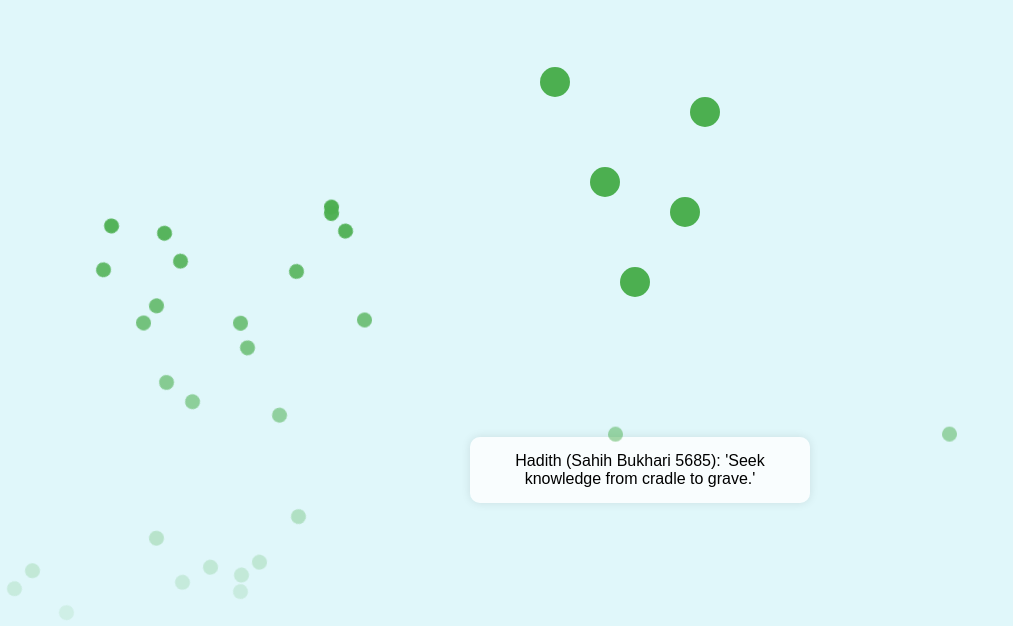
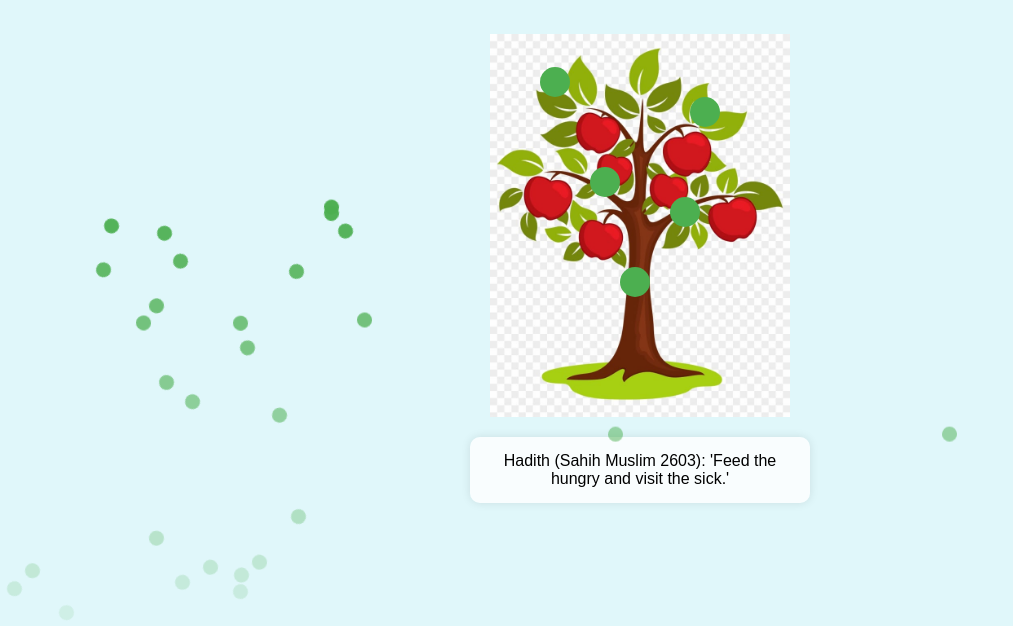
Before and after one commit to meriembenachit14/tree-of-blessings, a plain HTML site: page index.html in a window 1280 px wide. Both pictures are taken after a click on the element 555 px from the left and 270 px from the top of the page. Shown: the part 180-806 px from the top of the page, without its empty margins (0-1013 px from the left). Drawn offline with Linux system fonts and the light colour scheme.

Commit message:
Update index.html

```diff
--- a/index.html
+++ b/index.html
@@ -27,7 +27,7 @@
       position: relative;
       width: 300px;
       height: 400px;
-      background: url('tree.jpeg') no-repeat center bottom;
+      background: url('tree.jpg') no-repeat center bottom;
       background-size: contain;
     }
 
@@ -56,6 +56,8 @@
       text-align: center;
       opacity: 0;
       transition: opacity 0.5s ease-in-out;
+      max-height: 200px;
+      overflow-y: auto;
     }
 
     .falling-leaf {
@@ -88,12 +90,22 @@
 
   <script>
     const blessings = [
-      // Surahs
+      // Surahs & Ayats
       "Al-Fatiha (1:1-7): In the name of Allah, the Most Gracious, the Most Merciful. Praise be to Allah, Lord of the worlds...",
       "Al-Ikhlas (112): Say: He is Allah, the One and Only; Allah, the Eternal, Absolute; He begets not, nor is He begotten; And there is none comparable to Him.",
-      "Al-Asr (103:1-3): By time, indeed mankind is in loss, except for those who have believed and done righteous deeds and advised each other to truth and patience.",
       "Al-Falaq (113): Say: I seek refuge in the Lord of daybreak from the evil of what He created...",
       "An-Nas (114): Say: I seek refuge in the Lord of mankind, the Sovereign of mankind, the God of mankind, from the evil of the whisperer who withdraws.",
+      "Al-Asr (103:1-3): By time, indeed mankind is in loss, except for those who have believed and done righteous deeds and advised each other to truth and patience.",
+      "Al-Kawthar (108): Indeed, We have granted you abundance.",
+      "Al-Ma'un (107): Have you seen the one who denies the Recompense?...",
+      "Al-Qadr (97): Indeed, We sent it down during the Night of Decree.",
+      "Ayat al-Kursi (2:255): Allah! There is no deity except Him, the Ever-Living, the Sustainer of existence...",
+      "Al-Baqarah (2:2): This is the Book about which there is no doubt, a guidance for those conscious of Allah.",
+      "Al-Baqarah (2:286): Allah does not burden a soul beyond that it can bear...",
+      "Al-Imran (3:26): Say, 'O Allah, Owner of Sovereignty, You give sovereignty to whom You will...' ",
+      "Al-Hadid (57:20): Know that the life of this world is but play and amusement...",
+      "Al-Mulk (67:1-2): Blessed is He in whose hand is dominion, and He is over all things competent.",
+      "Al-Hashr (59:18): O you who have believed, fear Allah. And let every soul look to what it has put forth for tomorrow...",
 
       // Duas
       "Dua: May Allah bless you with health, happiness, and guidance in every step.",
@@ -101,13 +113,28 @@
       "Dua: May Allah protect you and your family from all harm.",
       "Dua: May your life be filled with barakah, peace, and joy.",
       "Dua: May Allah grant you wisdom, patience, and success in all matters.",
+      "Dua: May your heart be filled with love, kindness, and gratitude.",
+      "Dua: May your family be granted mercy and guidance.",
+      "Dua: May Allah ease all your difficulties and grant relief.",
+      "Dua: May your efforts bring you eternal reward.",
+      "Dua: May Allah guide you in every decision and bless your choices.",
+      "Dua: May your faith be strong and unwavering, and your heart be content.",
+      "Dua: May Allah shower His mercy upon you and guide your steps.",
+      "Dua: May Allah protect you from all evil and grant you inner peace.",
+      "Dua: May your life be full of barakah, joy, and gratitude.",
+      "Dua: May Allah bless your intentions and actions every day.",
 
       // Hadiths
       "Hadith (Sahih Bukhari 6011): The Prophet Muhammad (ﷺ) said: 'The best of you are those who are best to their families.'",
       "Hadith (Sahih Muslim 2564): The Messenger of Allah (ﷺ) said: 'Actions are judged by intentions, and everyone will be rewarded according to what he intended.'",
       "Hadith (Riyad as-Salihin 14): 'A good word is charity.'",
       "Hadith (Sunan Abu Dawood 2841): 'Smile at your brother is charity.'",
-      "Hadith (Sahih Bukhari 5685): 'Seek knowledge from cradle to grave.'"
+      "Hadith (Sahih Bukhari 5685): 'Seek knowledge from cradle to grave.'",
+      "Hadith (Sahih Muslim 2699): 'The strong believer is better and more beloved to Allah than the weak believer, while there is good in both.'",
+      "Hadith (Sahih Bukhari 6031): 'The best among you are those who learn the Qur’an and teach it.'",
+      "Hadith (Sahih Muslim 2603): 'Feed the hungry and visit the sick.'",
+      "Hadith (Sahih Muslim 2629): 'None of you truly believes until he loves for his brother what he loves for himself.'",
+      "Hadith (Sahih Muslim 2318): 'He who does not show mercy to others will not be shown mercy.'"
     ];
 
     const leaves = document.querySelectorAll('.leaf');
```
